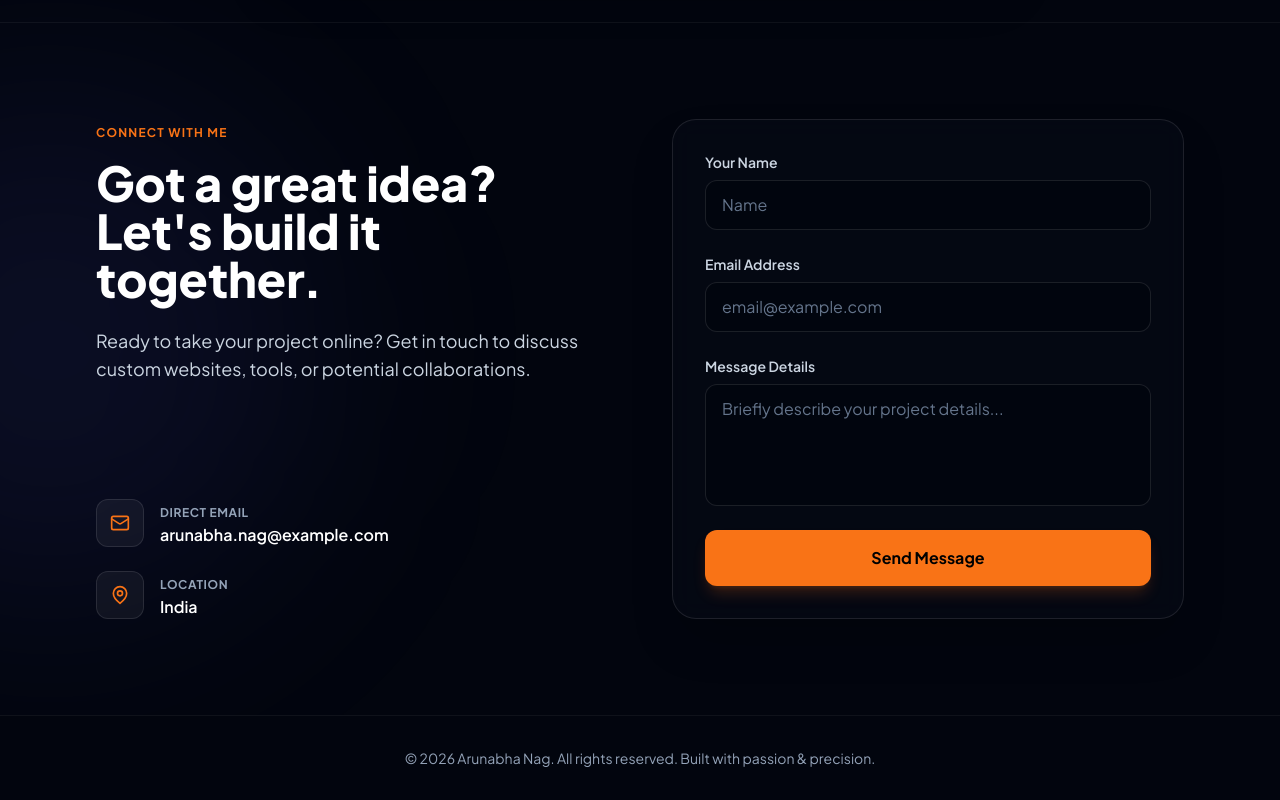
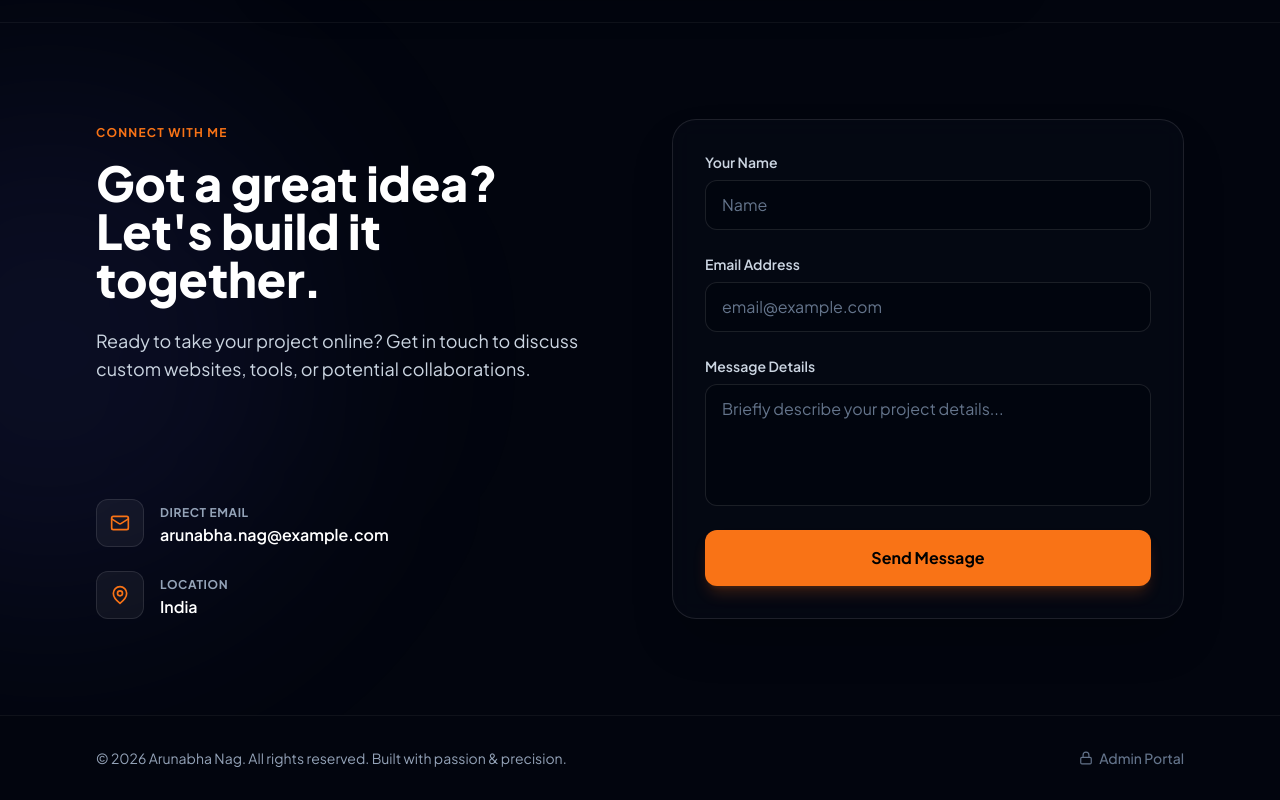
Before and after one commit to Incognitocodernag/portfolio-mern, a React (Vite) app in the folder frontend/: page / in a window 1280 px wide. Shown: the part 2978-3778 px from the top of the page. Built offline with nearby package versions, Linux system fonts and the light colour scheme; no server answers.

Commit message:
feat: add Admin Portal link with padlock icon in footer

```diff
--- a/frontend/src/components/MainPortfolio.jsx
+++ b/frontend/src/components/MainPortfolio.jsx
@@ -1,4 +1,6 @@
 import React from 'react';
+import { Link } from 'react-router-dom';
+import { Lock } from 'lucide-react';
 import Header from './Header';
 import Hero from './Hero';
 import Marquee from './Marquee';
@@ -29,7 +31,13 @@ function MainPortfolio() {
 
       {/* Footer */}
       <footer className="w-full py-8 text-center text-slate-500 dark:text-slate-400 text-sm border-t border-slate-200 dark:border-white/5 relative z-10 bg-white dark:bg-[#02050E] transition-colors duration-300">
-        <p>&copy; 2026 Arunabha Nag. All rights reserved. Built with passion & precision.</p>
+        <div className="flex flex-col sm:flex-row items-center justify-between gap-4 px-6 md:px-12 lg:px-24 max-w-7xl mx-auto w-full">
+          <p>&copy; 2026 Arunabha Nag. All rights reserved. Built with passion & precision.</p>
+          <Link to="/admin" className="flex items-center gap-1.5 text-slate-400 dark:text-slate-500 hover:text-orange-500 dark:hover:text-orange-500 transition-colors duration-200 group font-medium">
+            <Lock className="w-3.5 h-3.5 group-hover:scale-110 transition-transform" />
+            <span>Admin Portal</span>
+          </Link>
+        </div>
       </footer>
     </div>
   );
```
